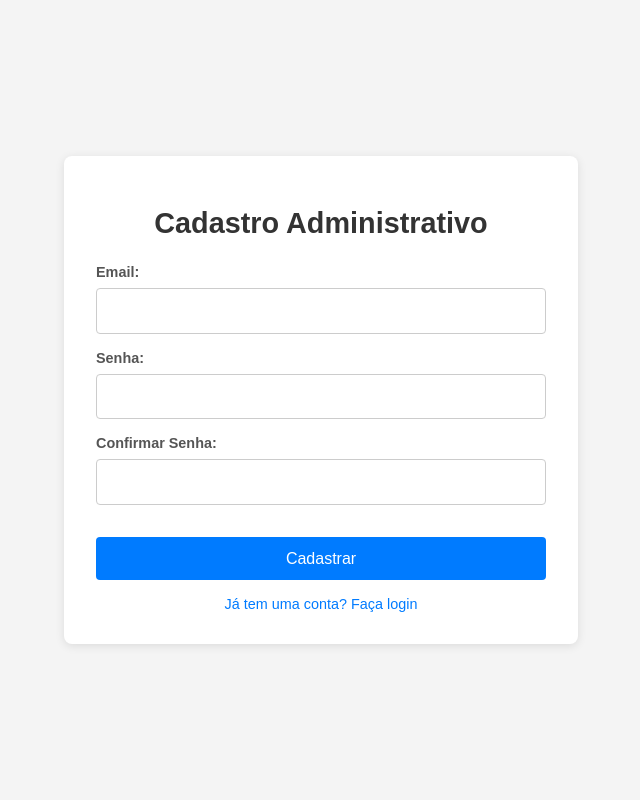
After one commit to VanessaBaldin1/pi-backend, a PHP site: page /admin/register.php in a window 1280 px wide. The commit adds this page. Shown: the whole page, without its empty margins (319-959 px from the left). Run offline with PHP 8.4, Linux system fonts and the light colour scheme.

Commit message:
08_28.05-Ajuste-incluir-tela-login

```diff
--- /dev/null
+++ b/admin/register.php
@@ -0,0 +1,221 @@
+<?php
+// Iniciar a sessão PHP para futuras funcionalidades como mensagens flash
+// session_start(); // Descomente esta linha se precisar usar sessões (por exemplo, para mensagens flash ou redirecionamento)
+
+// Inicializar variáveis para evitar warnings
+$erro = null;
+$sucesso = null;
+
+// Incluir autoload do Composer se estiver usando (ajuste o caminho se necessário)
+require_once __DIR__ . '/../vendor/autoload.php';
+
+// Incluir o serviço de administrador quando ele for criado
+// use ConectaConsulta\Services\AdminServico;
+
+use ConectaConsulta\Models\Admin; // Usar o Admin Model
+
+if ($_SERVER['REQUEST_METHOD'] === 'POST') {
+    // Obter e filtrar os dados do formulário
+    $email = filter_input(INPUT_POST, 'email', FILTER_VALIDATE_EMAIL);
+    $senha = $_POST['senha'] ?? ''; // Senhas não devem ser filtradas diretamente com sanitize filters
+    $confirmar_senha = $_POST['confirmar_senha'] ?? '';
+
+    // ### Lógica de Validação Básica (Antes de interagir com o BD) ###
+    if (!$email) {
+        $erro = 'Por favor, insira um email válido.';
+    } elseif (empty($senha) || empty($confirmar_senha)) {
+        $erro = 'Por favor, preencha todos os campos de senha.';
+    } elseif ($senha !== $confirmar_senha) {
+        $erro = 'As senhas não coincidem.';
+    } elseif (strlen($senha) < 6) { // Exemplo: senha mínima de 6 caracteres
+        $erro = 'A senha deve ter pelo menos 6 caracteres.';
+    } else {
+        // ### Lógica de Cadastro Seguro ###
+        // 1. Verificar unicidade do email no banco de dados. (Feito no método criar do Model)
+        // 2. Criptografar a senha (usar password_hash()!).
+        // 3. Salvar o email e a senha criptografada em uma tabela de administradores.
+        // 4. Tratar erros específicos do banco de dados (ex: email duplicado).
+
+        try {
+            $adminModel = new Admin();
+
+            // Verificar se o email já existe ANTES de tentar inserir (melhor UX)
+            if ($adminModel->buscarPorEmail($email)) {
+                $erro = 'Este email já está cadastrado.';
+            } else {
+                // Criptografar a senha
+                $senhaHash = password_hash($senha, PASSWORD_DEFAULT);
+
+                // Salvar no banco de dados
+                if ($adminModel->criar($email, $senhaHash)) {
+                    $sucesso = 'Administrador cadastrado com sucesso! Você pode fazer login agora.';
+                    // Opcional: Redirecionar para a página de login após sucesso
+                    // header('Location: login.php');
+                    // exit;
+                } else {
+                    // Se o criar retornar false por algum motivo (embora o catch no Model já trate 23000)
+                    $erro = 'Erro ao cadastrar administrador.';
+                }
+            }
+        } catch (\PDOException $e) {
+            // Tratar erros específicos do banco de dados que podem ocorrer aqui
+            // (embora o tratamento de 23000 já esteja no Model, é bom ter um fallback)
+            if ($e->getCode() === '23000') {
+                 $erro = 'Este email já está cadastrado.';
+            } else {
+                 $erro = 'Ocorreu um erro no banco de dados ao tentar cadastrar.<br>Detalhes: ' . $e->getMessage();
+                 // Logar o erro real em ambiente de desenvolvimento:
+                 // error_log('Database Error during registration: ' . $e->getMessage());
+            }
+        } catch (\Exception $e) {
+            // Capturar outras exceções gerais
+            $erro = 'Ocorreu um erro inesperado durante o cadastro: ' . $e->getMessage();
+             // Logar o erro real em ambiente de desenvolvimento:
+             // error_log('General Error during registration: ' . $e->getMessage());
+        }
+    }
+}
+?>
+
+<!DOCTYPE html>
+<html lang="pt-BR">
+<head>
+    <meta charset="UTF-8">
+    <meta name="viewport" content="width=device-width, initial-scale=1.0">
+    <title>Cadastro Administrativo</title>
+    <!-- Estilos CSS embutidos para garantir que a página seja exibida corretamente -->
+    <style>
+        body {
+            font-family: 'Arial', sans-serif; /* Fonte genérica */
+            display: flex;
+            justify-content: center;
+            align-items: center;
+            min-height: 100vh;
+            background-color: #f4f4f4; /* Cor de fundo clara */
+            margin: 0;
+            padding: 20px; /* Adiciona um pouco de padding para telas pequenas */
+            box-sizing: border-box;
+        }
+        .register-container {
+            background-color: #fff; /* Fundo branco para o container */
+            padding: 2rem; /* Espaçamento interno */
+            border-radius: 8px; /* Cantos arredondados */
+            box-shadow: 0 2px 10px rgba(0, 0, 0, 0.1); /* Sombra suave */
+            width: 100%;
+            max-width: 450px; /* Largura máxima */
+            text-align: center; /* Centraliza o conteúdo de texto */
+        }
+        .register-container h1 {
+            margin-bottom: 1.5rem; /* Espaço abaixo do título */
+            color: #333; /* Cor do título */
+            font-size: 1.8rem; /* Tamanho da fonte do título */
+        }
+        .form-group {
+            margin-bottom: 1rem; /* Espaço entre grupos de formulário */
+            text-align: left; /* Alinha rótulos e inputs à esquerda */
+        }
+        .form-group label {
+            display: block; /* Rótulo em sua própria linha */
+            margin-bottom: 0.5rem; /* Espaço abaixo do rótulo */
+            font-weight: bold; /* Texto do rótulo em negrito */
+            color: #555; /* Cor do rótulo */
+            font-size: 0.9rem; /* Tamanho da fonte do rótulo */
+        }
+        .form-group input[type="email"],
+        .form-group input[type="password"],
+        .form-group input[type="text"] { /* Adicionado text caso mude o tipo de input do usuário */
+            width: 100%; /* Ocupa a largura total do contêiner pai */
+            padding: 0.8rem; /* Espaçamento interno nos inputs */
+            border: 1px solid #ccc; /* Borda padrão */
+            border-radius: 4px; /* Cantos arredondados para inputs */
+            box-sizing: border-box; /* Inclui padding e border no tamanho total */
+            font-size: 1rem; /* Tamanho da fonte do input */
+        }
+        .btn-primary {
+            background-color: #007bff; /* Cor de fundo azul */
+            color: white; /* Texto branco */
+            padding: 0.8rem 1.5rem; /* Espaçamento interno do botão */
+            border: none; /* Remove a borda padrão */
+            border-radius: 4px; /* Cantos arredondados */
+            cursor: pointer; /* Cursor de mãozinha ao passar por cima */
+            font-size: 1rem; /* Tamanho da fonte do botão */
+            margin-top: 1rem; /* Espaço acima do botão */
+            transition: background-color 0.3s ease; /* Transição suave na cor de fundo */
+            width: 100%; /* Botão ocupa a largura total */
+        }
+        .btn-primary:hover {
+            background-color: #0056b3; /* Cor mais escura no hover */
+        }
+        /* Estilos para mensagens de alerta (erro e sucesso) */
+        .alert {
+            padding: 0.75rem 1.25rem; /* Espaçamento interno */
+            margin-bottom: 1rem; /* Espaço abaixo do alerta */
+            border: 1px solid transparent; /* Borda transparente por padrão */
+            border-radius: 0.25rem; /* Cantos arredondados */
+            text-align: left; /* Alinhar texto à esquerda */
+            font-size: 0.9rem; /* Tamanho da fonte do alerta */
+        }
+        .alert-danger {
+            color: #721c24; /* Cor do texto vermelho escuro */
+            background-color: #f8d7da; /* Cor de fundo rosa claro */
+            border-color: #f5c6cb; /* Cor da borda rosa */
+        }
+         .alert-success {
+            color: #155724; /* Cor do texto verde escuro */
+            background-color: #d4edda; /* Cor de fundo verde claro */
+            border-color: #c3e6cb; /* Cor da borda verde */
+        }
+        .link-login {
+            display: block; /* Link em sua própria linha */
+            margin-top: 1rem; /* Espaço acima do link */
+            color: #007bff; /* Cor azul para o link */
+            text-decoration: none; /* Remove sublinhado padrão */
+            font-size: 0.9rem; /* Tamanho da fonte do link */
+        }
+        .link-login:hover {
+            text-decoration: underline; /* Adiciona sublinhado no hover */
+        }
+    </style>
+</head>
+<body>
+    <div class="register-container">
+        <h1>Cadastro Administrativo</h1>
+
+        <?php
+        // Exibir mensagens de erro ou sucesso
+        if ($erro): ?>
+            <div class="alert alert-danger">
+                <?php echo htmlspecialchars($erro); ?>
+            </div>
+        <?php endif; ?>
+
+        <?php
+        if ($sucesso): ?>
+            <div class="alert alert-success">
+                <?php echo htmlspecialchars($sucesso); ?>
+            </div>
+        <?php endif; ?>
+
+        <form method="POST" class="form" action=""> <!-- action="" envia para a mesma página -->
+            <div class="form-group">
+                <label for="email">Email:</label>
+                <input type="email" id="email" name="email" required value="<?php echo isset($_POST['email']) ? htmlspecialchars($_POST['email']) : ''; ?>">
+            </div>
+
+            <div class="form-group">
+                <label for="senha">Senha:</label>
+                <input type="password" id="senha" name="senha" required>
+            </div>
+
+             <div class="form-group">
+                <label for="confirmar_senha">Confirmar Senha:</label>
+                <input type="password" id="confirmar_senha" name="confirmar_senha" required>
+            </div>
+
+            <button type="submit" class="btn btn-primary">Cadastrar</button>
+        </form>
+
+        <a href="login.php" class="link-login">Já tem uma conta? Faça login</a>
+    </div>
+</body>
+</html>
--- a/index.php
+++ b/index.php
@@ -29,6 +29,7 @@ require_once __DIR__ . '/vendor/autoload.php';
                         <li><a href="admin/medicos"><i class="fas fa-user-md"></i> Médicos</a></li>
                         <li><a href="admin/consultas"><i class="fas fa-calendar-check"></i> Consultas</a></li>
                         <li><a href="admin/exames"><i class="fas fa-notes-medical"></i> Exames</a></li>
+                        <li><a href="admin/login.php"><i class="fas fa-sign-in-alt"></i> Login Admin</a></li>
                     </ul>
                 </nav>
             </div>
```
Also changed, not shown: admin/index.php (added, +148 -0 lines), admin/login.php (added, +175 -0 lines), admin/logout.php (added, +15 -0 lines), admin/medicos/editar.php (+8 -3 lines), admin/pacientes/criar.php (+7 -0 lines), admin/pacientes/index.php (+9 -0 lines), src/Database/Database.php (+40 -4 lines), src/Database/database.sql (+8 -0 lines), src/Models/Admin.php (added, +55 -0 lines).
